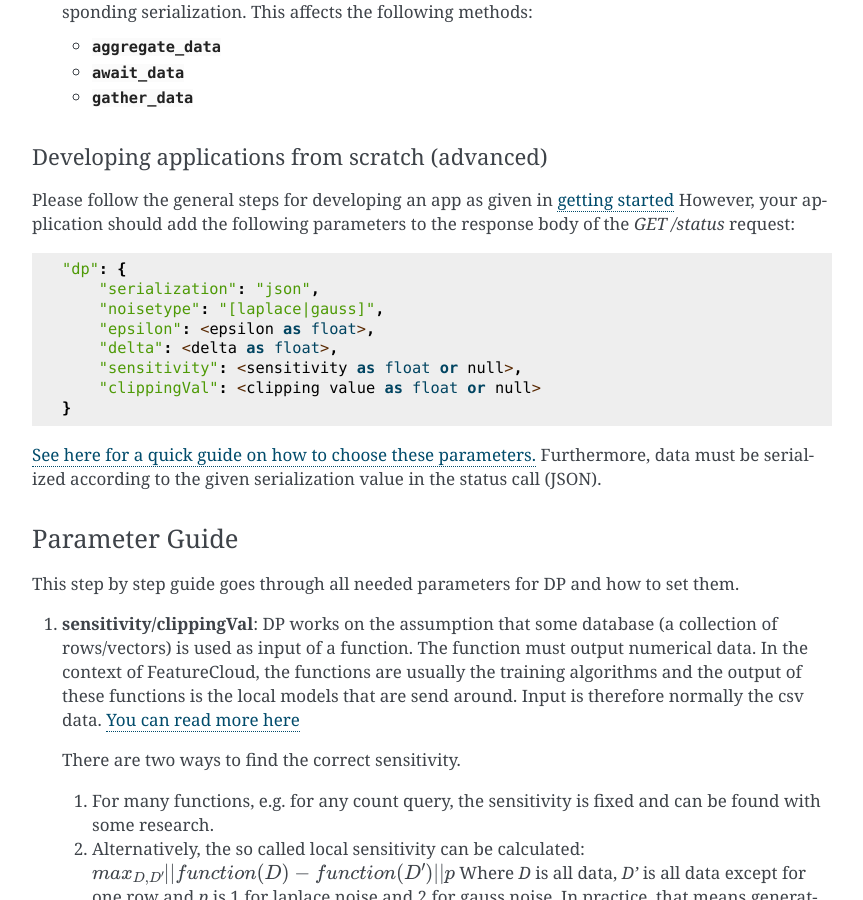
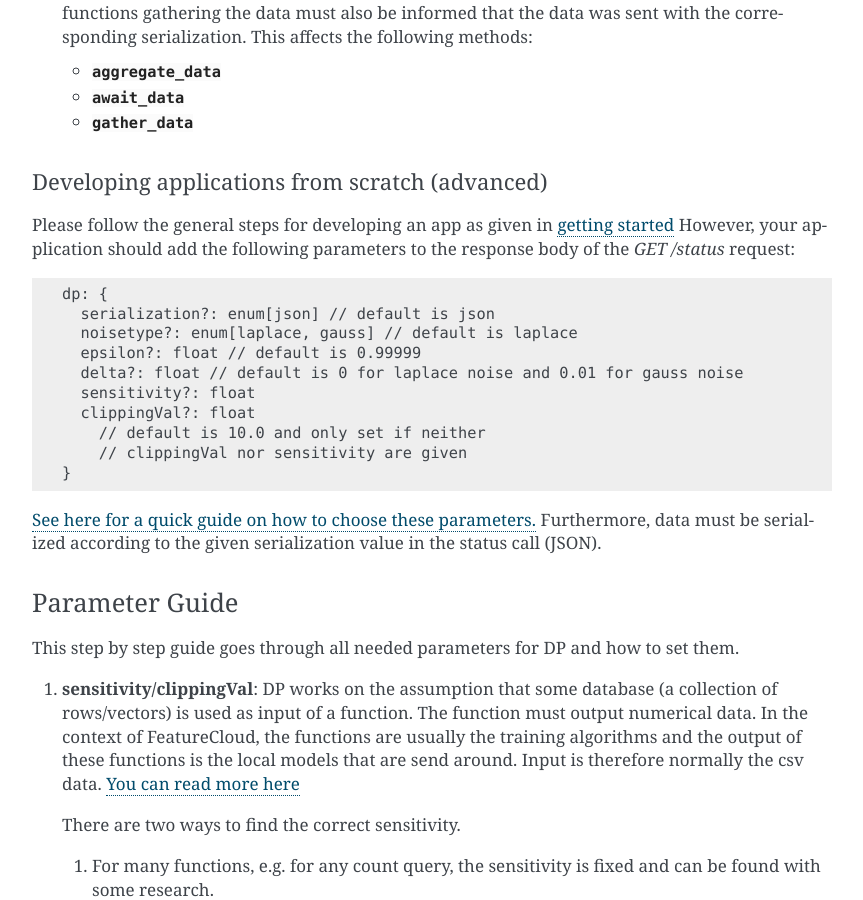
Before and after one commit to FeatureCloud/FeatureCloud, a Sphinx documentation site: the page built from docs/privacy_preserving_techniques.rst, in a window 1280 px wide and 900 px high, scrolled down 2740 px. Shown: the whole window, without its empty margins (228-1091 px from the left). Built offline with Sphinx 7.4.7, drawn with Linux system fonts in a browser that asks for light colours; some of the changed text lies outside the part shown.

Commit message:
Added more on developing from scratch

```diff
--- a/docs/conf.py
+++ b/docs/conf.py
@@ -34,7 +34,8 @@ author = 'Balázs Orbán, Julian Matschinske, Julian Klemm'
 extensions = ['sphinx.ext.autodoc',
               'numpydoc',
               'sphinx.ext.viewcode',
-              'myst_parser'
+              'myst_parser',
+              'sphinx.ext.intersphinx'
              ]
 
 #numpydoc settings
--- a/docs/privacy_preserving_techniques.rst
+++ b/docs/privacy_preserving_techniques.rst
@@ -79,20 +79,18 @@ Developing applications from scratch (advanced)
 To use SMPC, when sending data to the coordinator, when answering *GET /status*,
 the response must contain the smpc option::
 
-  "smpc": {
-
-      "operation": "[add|multiply]",
-      "serialization": "json",
-      "shards": float,
-      "exponent": float
-
+  smpc: {
+    operation: enum[add, multiply]
+    serialization?: enum[json] // default is json
+    shards?: number // default is number of participants including coordinator
+    exponent?: number // default is 8
   }
 
 See the :ref:`information in app template based development <smpc vars anchor>`
 for more information on setting the variables. In difference to this, shards
 cannot be set to 0 to use number_clients shards. Instead, the number of clients
-must directly be used as the value for shards. The data must be serialized
-as defined in the *serialization* variable.
+must directly be used as the value for shards.
+The data must be serialized as defined in the `serialization` variable.
 
 Furthermore, it should be considered that when SMPC is used, the *controller* will
 aggregate data according to the `operation` option given in the status call.
@@ -100,6 +98,10 @@ Then, the ONE aggregated package will be send to the application and will be ser
 as given by `serialization`.
 In conclusion that means that only ONE model will be send (via the *POST /data*
 request) and that model will be serialized according to *serialization*.
+
+We suggest only giving the parameter operation and exponent. Not giving the
+parameters shards and serialization will use the default values,
+JSON for `serialization` and number_clients for `shards`.
 
 .. _dp anchor:
 
@@ -170,13 +172,15 @@ Please follow the general steps for developing an app as given in
 However, your application should add the following parameters to the
 response body of the *GET /status* request::
 
-  "dp": {
-      "serialization": "json",
-      "noisetype": "[laplace|gauss]",
-      "epsilon": <epsilon as float>,
-      "delta": <delta as float>,
-      "sensitivity": <sensitivity as float or null>,
-      "clippingVal": <clipping value as float or null>
+  dp: {
+    serialization?: enum[json] // default is json
+    noisetype?: enum[laplace, gauss] // default is laplace
+    epsilon?: float // default is 0.99999
+    delta?: float // default is 0 for laplace noise and 0.01 for gauss noise
+    sensitivity?: float
+    clippingVal?: float
+      // default is 10.0 and only set if neither
+      // clippingVal nor sensitivity are given
   }
 
 :ref:`See here for a quick
```
Also changed, not shown: docs/API.md (+5 -1 lines), docs/getting_started.rst (+6 -5 lines).
